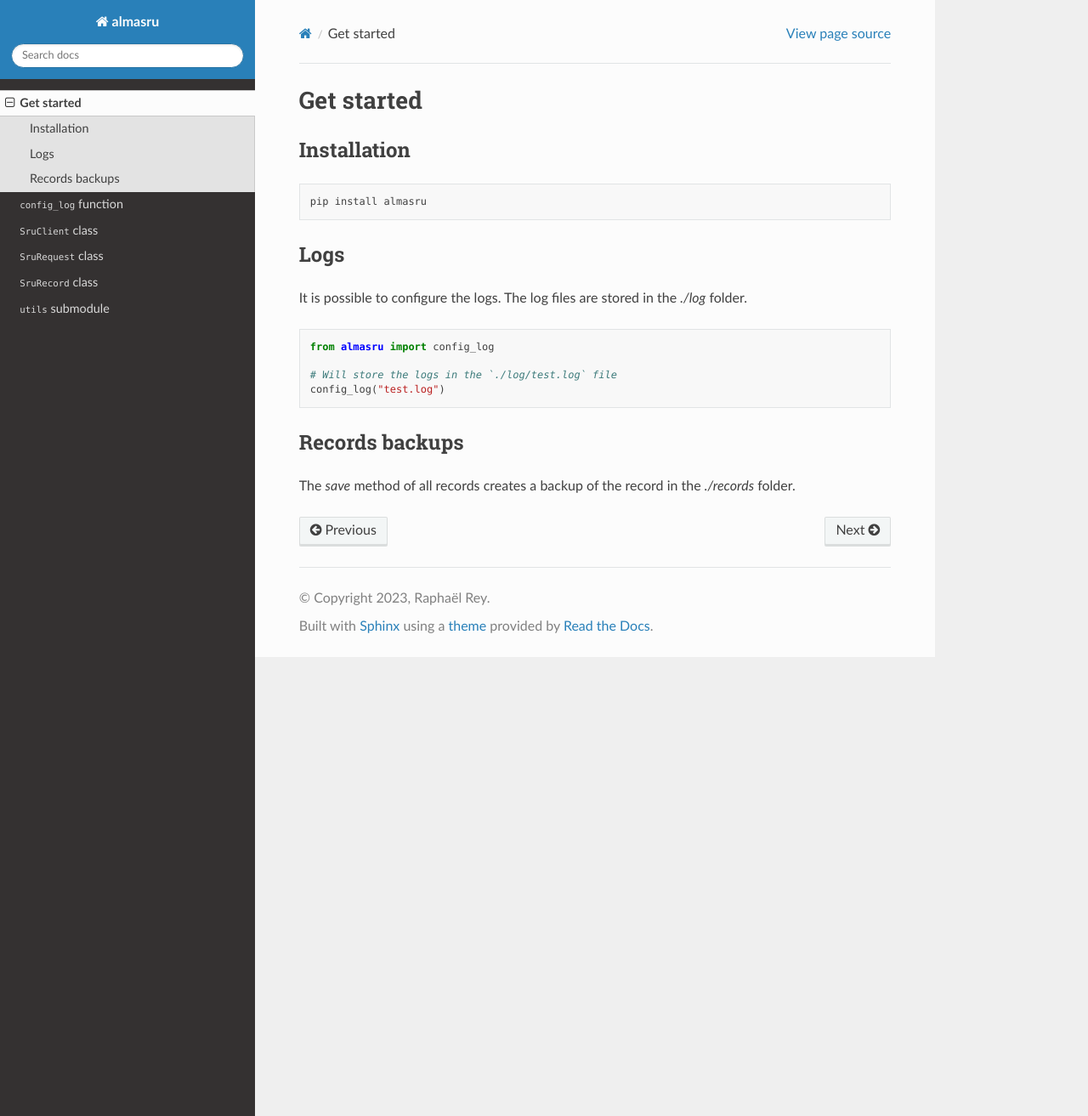
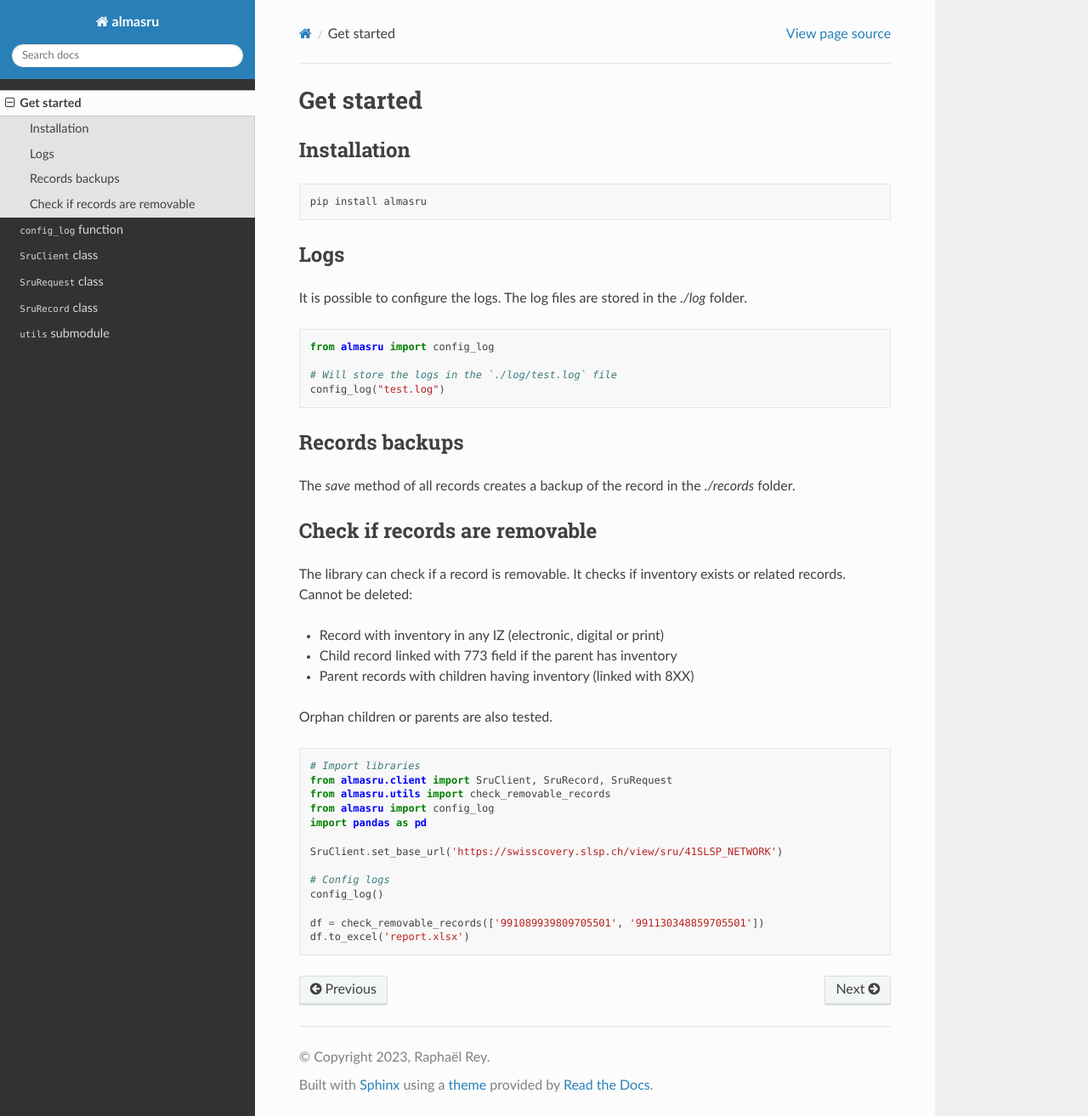
Before and after one commit to Swiss-Library-Service-Platform/almasru, a Sphinx documentation site: the page built from docs/getstarted.rst, in a window 1280 px wide and 1313 px high. Shown: the whole window at 85% size. Built offline with Sphinx 7.4.7 and the Read the Docs theme 2.0.0, drawn with Linux system fonts in a browser that asks for light colours.

Commit message:
Create version 1.0.4

```diff
--- a/almasru/version.py
+++ b/almasru/version.py
@@ -1 +1 @@
-__version__ = '1.0.3'
+__version__ = '1.0.4'
--- a/docs/getstarted.rst
+++ b/docs/getstarted.rst
@@ -24,3 +24,30 @@ Records backups
 ---------------
 The `save` method of all records creates a backup of the record in the
 `./records` folder.
+
+Check if records are removable
+------------------------------
+The library can check if a record is removable. It checks if inventory
+exists or related records. Cannot be deleted:
+
+* Record with inventory in any IZ (electronic, digital or print)
+* Child record linked with 773 field if the parent has inventory
+* Parent records with children having inventory (linked with 8XX)
+
+Orphan children or parents are also tested.
+
+.. code-block:: python
+
+    # Import libraries
+    from almasru.client import SruClient, SruRecord, SruRequest
+    from almasru.utils import check_removable_records
+    from almasru import config_log
+    import pandas as pd
+
+    SruClient.set_base_url('https://swisscovery.slsp.ch/view/sru/41SLSP_NETWORK')
+
+    # Config logs
+    config_log()
+
+    df = check_removable_records(['991089939809705501', '991130348859705501'])
+    df.to_excel('report.xlsx')
--- a/docs/index.rst
+++ b/docs/index.rst
@@ -8,8 +8,9 @@ How to import modules
 .. code-block:: python
 
     # Import libraries
-   from almasru.client import SruClient, SruRecord, SruRequest, config_log
-   from almasru.utils import check_removable_records
+    from almasru.client import SruClient, SruRecord, SruRequest
+    from almasru.utils import check_removable_records
+    from almasru import config_log
 
     # Config logs
     config_log()
--- a/pyproject.toml
+++ b/pyproject.toml
@@ -1,6 +1,6 @@
 [project]
 name = "almasru"
-version = "1.0.3"
+version = "1.0.4"
 authors = [
   { name="Raphaël Rey", email="raphael.rey@slsp.ch" },
 ]
```
Also changed, not shown: 6 other files.
